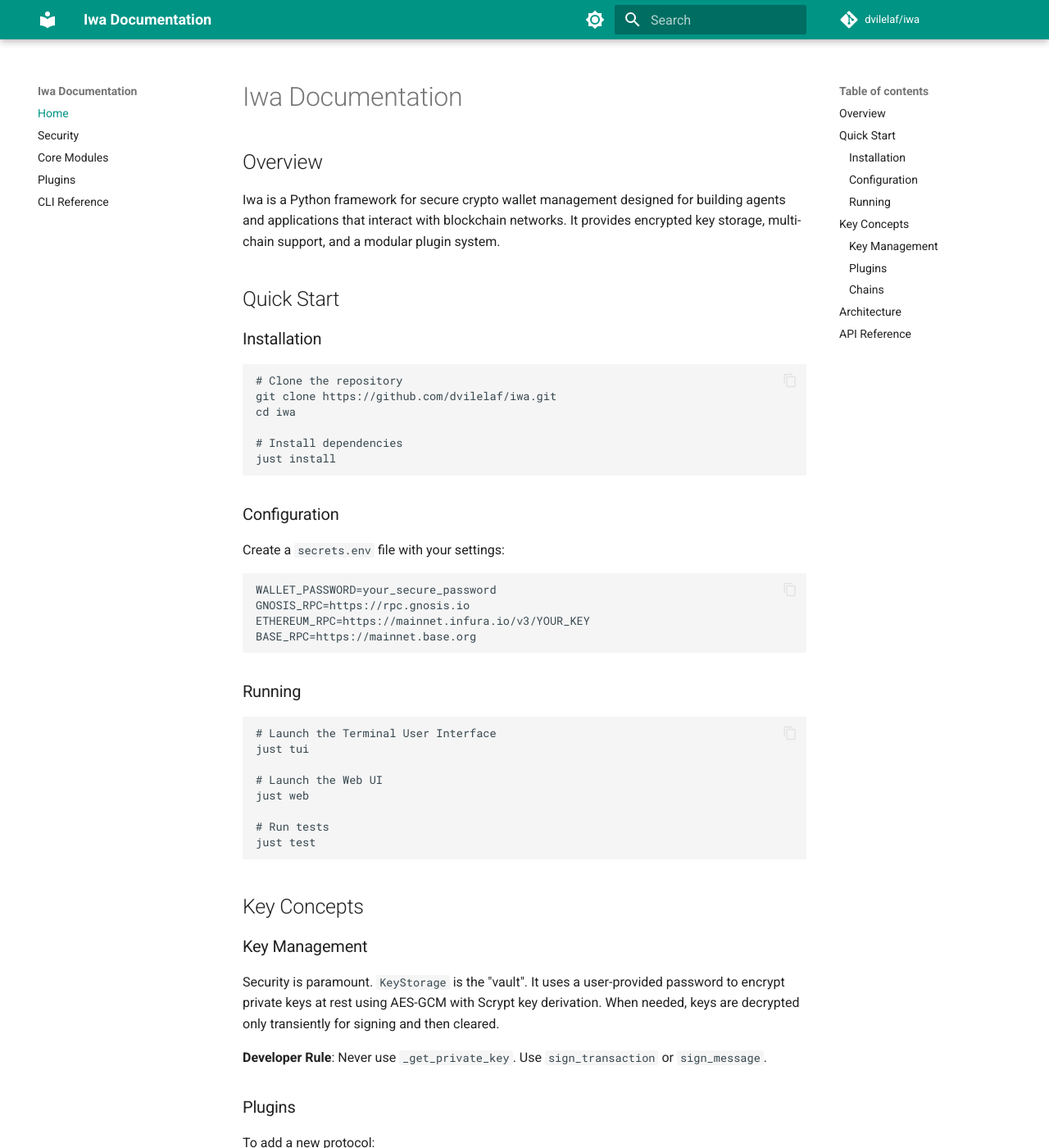
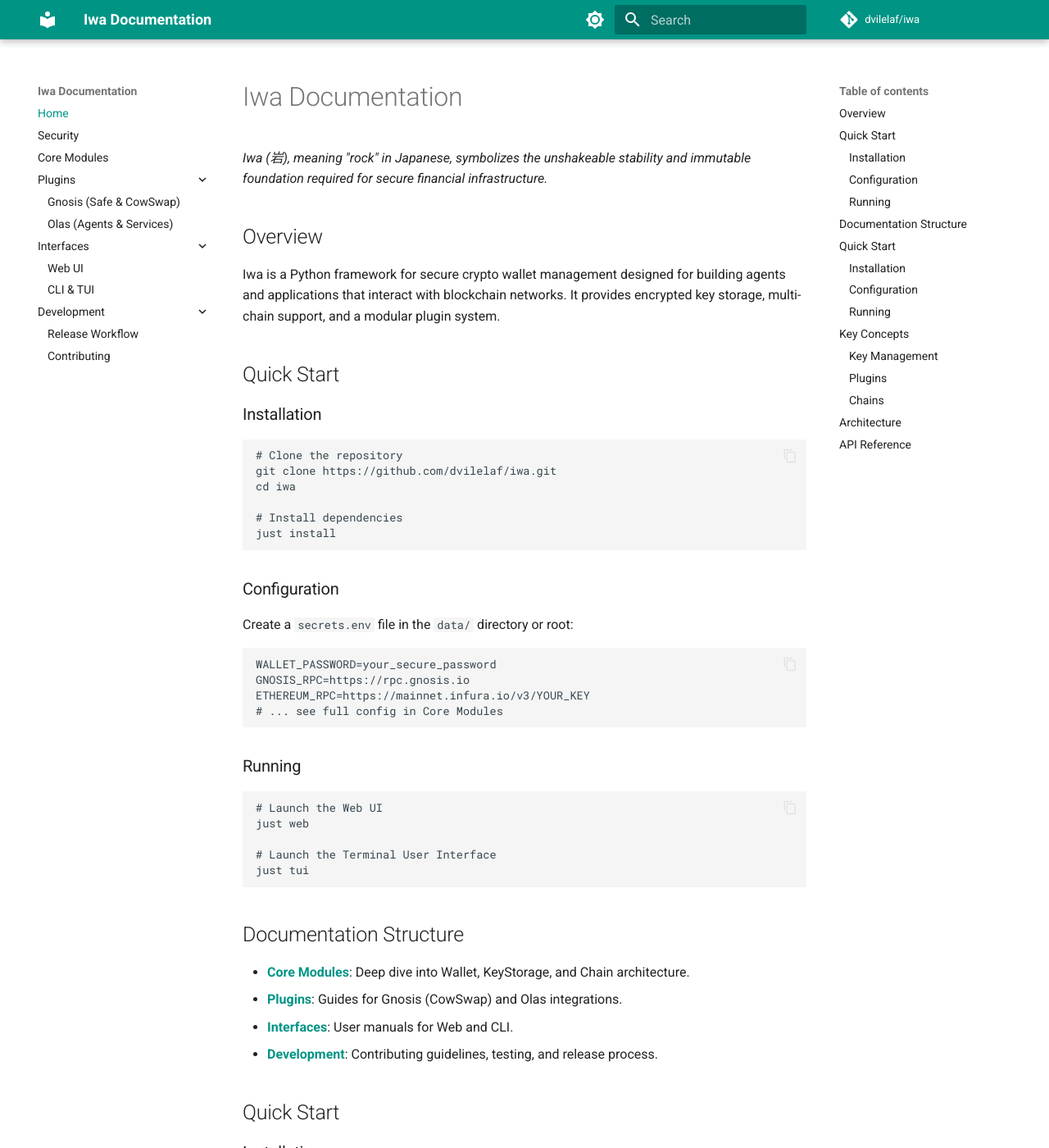
Before and after one commit to dvilelaf/iwa, an MkDocs documentation site: the page built from docs/index.md, in a window 1280 px wide and 1400 px high. Shown: the whole window at 82% size. Built offline with MkDocs 1.6.1 and Material for MkDocs 9.7.7, drawn with Linux system fonts in a browser that asks for light colours; comment, search, counter and statistics services are not loaded.

Commit message:
docs: restructure and expand documentation
- Added detailed guides for Gnosis/CowSwap and Olas plugins
- Added Web Interface documentation
- Added Development/Release workflow documentation
- Updated structure in mkdocs.yml

````diff
--- a/docs/index.md
+++ b/docs/index.md
@@ -1,8 +1,51 @@
 # Iwa Documentation
+
+*Iwa (岩), meaning "rock" in Japanese, symbolizes the unshakeable stability and immutable foundation required for secure financial infrastructure.*
 
 ## Overview
 
 Iwa is a Python framework for secure crypto wallet management designed for building agents and applications that interact with blockchain networks. It provides encrypted key storage, multi-chain support, and a modular plugin system.
+
+## Quick Start
+
+### Installation
+
+```bash
+# Clone the repository
+git clone https://github.com/dvilelaf/iwa.git
+cd iwa
+
+# Install dependencies
+just install
+```
+
+### Configuration
+
+Create a `secrets.env` file in the `data/` directory or root:
+
+```bash
+WALLET_PASSWORD=your_secure_password
+GNOSIS_RPC=https://rpc.gnosis.io
+ETHEREUM_RPC=https://mainnet.infura.io/v3/YOUR_KEY
+# ... see full config in Core Modules
+```
+
+### Running
+
+```bash
+# Launch the Web UI
+just web
+
+# Launch the Terminal User Interface
+just tui
+```
+
+## Documentation Structure
+
+- **[Core Modules](core.md)**: Deep dive into Wallet, KeyStorage, and Chain architecture.
+- **[Plugins](plugins/gnosis.md)**: Guides for Gnosis (CowSwap) and Olas integrations.
+- **[Interfaces](interfaces/web.md)**: User manuals for Web and CLI.
+- **[Development](dev/release.md)**: Contributing guidelines, testing, and release process.
 
 ## Quick Start
 
--- a/mkdocs.yml
+++ b/mkdocs.yml
@@ -43,5 +43,12 @@
   - Home: index.md
   - Security: security.md
   - Core Modules: core.md
-  - Plugins: plugins.md
-  - CLI Reference: cli.md
+  - Plugins:
+    - Gnosis (Safe & CowSwap): plugins/gnosis.md
+    - Olas (Agents & Services): plugins/olas.md
+  - Interfaces:
+    - Web UI: interfaces/web.md
+    - CLI & TUI: interfaces/cli_tui.md
+  - Development:
+    - Release Workflow: dev/release.md
+    - Contributing: dev/contributing.md
````
Also changed, not shown: README.md (+6 -0 lines), docs/dev/release.md (added, +38 -0 lines), docs/interfaces/web.md (added, +30 -0 lines), docs/plugins.md (deleted, +0 -19 lines), docs/plugins/gnosis.md (added, +30 -0 lines), docs/plugins/olas.md (added, +22 -0 lines), docs/interfaces/cli_tui.md (renamed from docs/cli.md).
